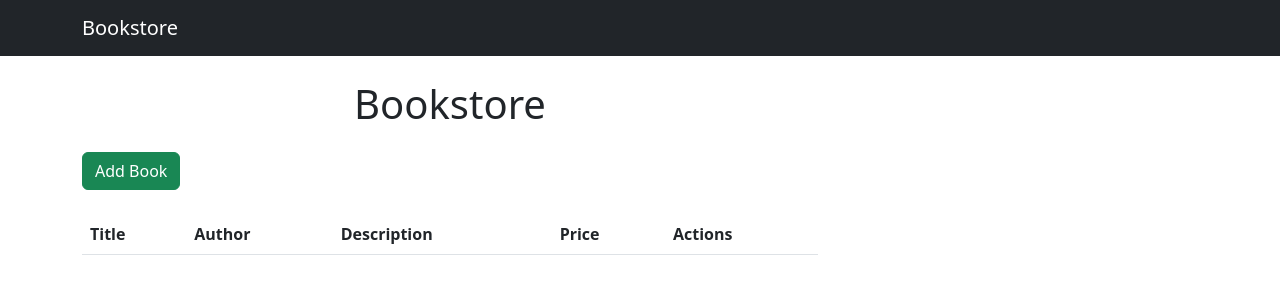
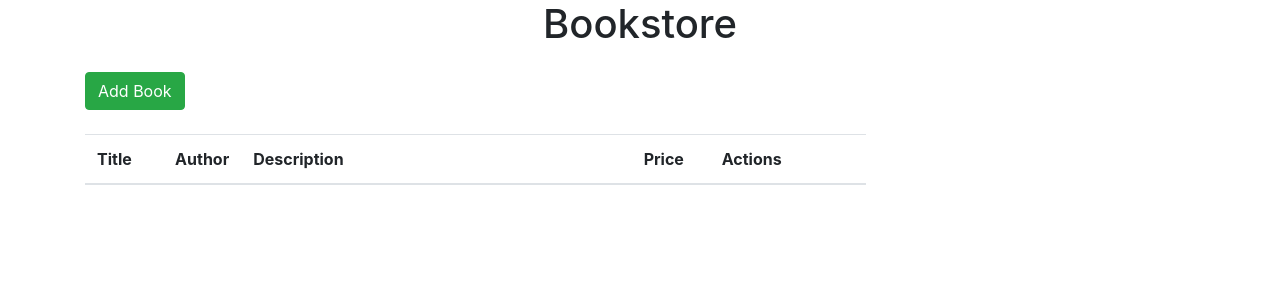
Before and after one commit to aaryamaster/Online-BookStore, a Flask app: page / in a window 1280 px wide. Shown: the top 300 px of the page. Run offline with Flask 3, Linux system fonts and the light colour scheme; lists and menus that the app fills with data are empty; some libraries are stand-ins or nearby versions.

Commit message:
deployment on google cloud

```diff
--- a/app.py
+++ b/app.py
@@ -1,9 +1,9 @@
-from flask import Flask, render_template, request, redirect, url_for
+from flask import Flask, render_template, request, redirect, url_for, flash
 from flask_sqlalchemy import SQLAlchemy
 from decimal import Decimal
 
 app = Flask(__name__)
-app.config['SQLALCHEMY_DATABASE_URI'] = 'mysql+pymysql://root:aaryamaster@localhost/bookstore'
+app.config['SQLALCHEMY_DATABASE_URI'] = 'mysql+pymysql://aarya:aarya123@/book?unix_socket=/cloudsql/online-bookstore-428523:us-central1:bookstore'
 app.config['SQLALCHEMY_TRACK_MODIFICATIONS'] = False
 app.secret_key = 'your_secret_key'  # Set your secret key for sessions
 db = SQLAlchemy(app)
@@ -26,8 +26,12 @@ with app.app_context():
 # Routes
 @app.route('/')
 def index():
-    books = Book.query.all()
-    return render_template('index.html', books=books)
+    try:
+        books = Book.query.all()
+        return render_template('index.html', books=books)
+    except Exception as e:
+        flash(f"Error retrieving books: {str(e)}", 'error')
+        return render_template('index.html', books=[])
 
 @app.route('/add_book', methods=['GET', 'POST'])
 def add_book():
@@ -35,26 +39,36 @@ def add_book():
         title = request.form['title']
         author = request.form['author']
         description = request.form['description']
-        price = Decimal(request.form['price'].strip('$'))  # Convert price to Decimal after stripping '$'
+        price_str = request.form['price']
+
+        try:
+            price = Decimal(price_str.strip('$'))
+        except ValueError:
+            flash('Invalid price format. Please enter a valid price.', 'error')
+            return redirect(url_for('add_book'))
 
         new_book = Book(title=title, author=author, description=description, price=price)
 
         try:
             db.session.add(new_book)
             db.session.commit()
+            flash('Book added successfully!', 'success')
             return redirect(url_for('index'))
         except Exception as e:
             db.session.rollback()
-            print(f"Error adding book: {e}")
-            # Handle the error as needed
-            return "Error adding book"
+            flash(f"Error adding book: {str(e)}", 'error')
 
     return render_template('add_book.html')
 
+
 @app.route('/books/<int:id>', methods=['GET'])
 def get_book(id):
-    book = Book.query.get_or_404(id)
-    return render_template('book_detail.html', book=book)
+    try:
+        book = Book.query.get_or_404(id)
+        return render_template('book_detail.html', book=book)
+    except Exception as e:
+        flash(f"Error retrieving book details: {str(e)}", 'error')
+        return redirect(url_for('index'))
 
 @app.route('/books/<int:id>/edit', methods=['GET', 'POST'])
 def edit_book(id):
@@ -64,32 +78,36 @@ def edit_book(id):
         book.title = request.form['title']
         book.author = request.form['author']
         book.description = request.form['description']
-        book.price = Decimal(request.form['price'].strip('$'))
+
+        try:
+            price_str = request.form['price']
+            book.price = Decimal(price_str.strip('$'))
+        except ValueError:
+            flash('Invalid price format. Please enter a valid price.', 'error')
+            return redirect(url_for('edit_book', id=id))
 
         try:
             db.session.commit()
+            flash('Book updated successfully!', 'success')
             return redirect(url_for('get_book', id=id))
         except Exception as e:
             db.session.rollback()
-            print(f"Error updating book: {e}")
-            # Handle the error as needed
-            return "Error updating book"
+            flash(f"Error updating book: {str(e)}", 'error')
 
     return render_template('edit_book.html', book=book)
 
 @app.route('/books/<int:id>/delete', methods=['POST'])
 def delete_book(id):
-    book = Book.query.get_or_404(id)
-
     try:
+        book = Book.query.get_or_404(id)
         db.session.delete(book)
         db.session.commit()
-        return redirect(url_for('index'))
+        flash('Book deleted successfully!', 'success')
     except Exception as e:
         db.session.rollback()
-        print(f"Error deleting book: {e}")
-        # Handle the error as needed
-        return "Error deleting book"
+        flash(f"Error deleting book: {str(e)}", 'error')
+
+    return redirect(url_for('index'))
 
 if __name__ == '__main__':
     app.run(debug=True)
--- a/app.yaml
+++ b/app.yaml
@@ -1,11 +1,11 @@
-runtime: python39  # or the appropriate Python runtime version you're using
+runtime: python39
 entrypoint: gunicorn -b :$PORT app:app
 
 instance_class: F2
 
 env_variables:
-  SQLALCHEMY_DATABASE_URI: "aarya:aarya123@online-bookstore-428523:us-central1:book"
+  SQLALCHEMY_DATABASE_URI: "mysql+pymysql://aarya:aarya123@/book?unix_socket=/cloudsql/online-bookstore-428523:us-central1:bookstore"
   JWT_SECRET_KEY: "your_jwt_secret_key"
 
 beta_settings:
-  cloud_sql_instances: "online-bookstore-428523:us-central1:book"
+  cloud_sql_instances: "online-bookstore-428523:us-central1:bookstore"
--- a/templates/add_book.html
+++ b/templates/add_book.html
@@ -1,10 +1,10 @@
 {% extends "base.html" %}
 
-{% block title %}Add Book - Bookstore{% endblock %}
+{% block title %}Add Book{% endblock %}
 
 {% block content %}
     <h1>Add Book</h1>
-    <form action="{{ url_for('edit_book', id=-1) }}" method="post">
+    <form action="{{ url_for('add_book') }}" method="post">
         <div class="mb-3">
             <label for="title" class="form-label">Title</label>
             <input type="text" class="form-control" id="title" name="title" required>
--- a/templates/base.html
+++ b/templates/base.html
@@ -2,34 +2,62 @@
 <html lang="en">
 <head>
     <meta charset="UTF-8">
-    <meta name="viewport" content="width=device-width, initial-scale=1.0">
-    <title>{% block title %}Bookstore{% endblock %}</title>
-    <!-- Bootstrap CSS -->
-    <link href="https://cdn.jsdelivr.net/npm/bootstrap@5.3.0/dist/css/bootstrap.min.css" rel="stylesheet">
-    <!-- Custom CSS -->
-    <link rel="stylesheet" href="{{ url_for('static', filename='style.css') }}">
+    <title>Bookstore</title>
+    <link rel="stylesheet" href="https://maxcdn.bootstrapcdn.com/bootstrap/4.0.0/css/bootstrap.min.css">
+    <link rel="stylesheet" href="path/to/your/custom/styles.css"> <!-- Include your custom styles file -->
+    <style>
+        /* Additional styles specific to this page */
+        .table {
+            width: 100%;
+            max-width: 100%;
+            margin-bottom: 1rem;
+            background-color: transparent;
+            table-layout: fixed; /* Change to fixed layout */
+        }
+
+        .table th,
+        .table td {
+            padding: 0.75rem;
+            vertical-align: top;
+            border-top: 1px solid #dee2e6;
+            word-wrap: break-word; /* Ensure text wraps */
+            overflow-wrap: break-word; /* Ensure text wraps */
+        }
+
+        .table th:nth-child(1),
+        .table td:nth-child(1) {
+            width: 10%; /* Adjust width of Title column */
+        }
+
+        .table th:nth-child(2),
+        .table td:nth-child(2) {
+            width: 10%; /* Adjust width of Author column */
+        }
+
+        .table th:nth-child(3),
+        .table td:nth-child(3) {
+            width: 50%; /* Adjust width of Description column */
+        }
+
+        .table th:nth-child(4),
+        .table td:nth-child(4) {
+            width: 10%; /* Adjust width of Price column */
+        }
+
+        .table th:nth-child(5),
+        .table td:nth-child(5) {
+            width: 20%; /* Adjust width of Actions column */
+        }
+
+        /* Adjust margin between buttons */
+        .btn-edit {
+            margin-right: 10px; /* Adjust the amount of space as needed */
+        }
+    </style>
 </head>
 <body>
-    <nav class="navbar navbar-expand-lg navbar-dark bg-dark">
-        <div class="container">
-            <a class="navbar-brand" href="{{ url_for('index') }}">Bookstore</a>
-        </div>
-    </nav>
-
-    <div class="container mt-4">
-        <div class="row">
-            <div class="col-md-8">
-                {% block content %}
-                {% endblock %}
-            </div>
-            <div class="col-md-4">
-                {% block sidebar %}
-                {% endblock %}
-            </div>
-        </div>
+    <div class="container">
+        {% block content %}{% endblock %}
     </div>
-
-    <!-- Bootstrap JS Bundle (popper.js included) -->
-    <script src="https://cdn.jsdelivr.net/npm/bootstrap@5.3.0/dist/js/bootstrap.bundle.min.js"></script>
 </body>
 </html>
--- a/templates/book_detail.html
+++ b/templates/book_detail.html
@@ -8,6 +8,8 @@
     <p><strong>Description:</strong> {{ book.description }}</p>
     <p><strong>Price:</strong> {{ book.price }}</p>
     <a href="{{ url_for('edit_book', id=book.id) }}" class="btn btn-warning">Edit</a>
-    <a href="{{ url_for('delete_book', id=book.id) }}" class="btn btn-danger">Delete</a>
+    <form action="{{ url_for('delete_book', id=book.id) }}" method="POST" style="display:inline-block;">
+        <button type="submit" class="btn btn-danger">Delete</button>
+    </form>
     <a href="{{ url_for('index') }}" class="btn btn-secondary">Back to List</a>
 {% endblock %}
--- a/templates/edit_book.html
+++ b/templates/edit_book.html
@@ -1,9 +1,9 @@
 {% extends "base.html" %}
 
-{% block title %}{% if book.id == -1 %}Add Book{% else %}Edit {{ book.title }}{% endif %} - Bookstore{% endblock %}
+{% block title %}Edit Book{% endblock %}
 
 {% block content %}
-    <h1>{% if book.id == -1 %}Add Book{% else %}Edit Book{% endif %}</h1>
+    <h1>Edit Book</h1>
     <form action="{{ url_for('edit_book', id=book.id) }}" method="post">
         <div class="mb-3">
             <label for="title" class="form-label">Title</label>
@@ -21,7 +21,7 @@
             <label for="price" class="form-label">Price</label>
             <input type="text" class="form-control" id="price" name="price" value="{{ book.price }}" required>
         </div>
-        <button type="submit" class="btn btn-primary">Submit</button>
+        <button type="submit" class="btn btn-primary">Update Book</button>
         <a href="{{ url_for('index') }}" class="btn btn-secondary">Cancel</a>
     </form>
 {% endblock %}
--- a/templates/index.html
+++ b/templates/index.html
@@ -2,8 +2,8 @@
 
 {% block content %}
     <h1 class="text-center mb-4">Bookstore</h1>
-    <a href="{{ url_for('edit_book', id=-1) }}" class="btn btn-success mb-4">Add Book</a>
-    <table class="table table-striped">
+    <a href="{{ url_for('add_book', id=-1) }}" class="btn btn-success mb-4">Add Book</a>
+    <table class="table table-striped table-responsive">
         <thead>
             <tr>
                 <th>Title</th>
@@ -18,23 +18,13 @@
             <tr>
                 <td>{{ book.title }}</td>
                 <td>{{ book.author }}</td>
-                <td>{{ book.description[:100] }}</td>
+                <td>{{ book.description }}</td>
                 <td>{{ book.price }}</td>
                 <td>
-                    <a href="{{ url_for('edit_book', id=book.id) }}" class="btn btn-warning btn-sm">
-                        <svg xmlns="http://www.w3.org/2000/svg" width="16" height="16" fill="currentColor" class="bi bi-pencil-fill" viewBox="0 0 16 16">
-                            <path d="M.146 11.354a.5.5 0 0 0 0 .707l2.147 2.146a.5.5 0 0 0 .708 0l8.647-8.646a.5.5 0 0 0 0-.708l-2.146-2.147a.5.5 0 0 0-.707 0L.146 11.354z"/>
-                            <path fill-rule="evenodd" d="M10.354.146a1 1 0 0 1 1.32.083l3.829 3.829a1 1 0 0 1 .083 1.32l-8.647 8.647a1 1 0 0 1-.708.293H5.5a1 1 0 0 1-1-1v-3.646a1 1 0 0 1 .293-.708z"/>
-                          </svg>
-                        Edit
-                    </a>
-                    <a href="{{ url_for('delete_book', id=book.id) }}" class="btn btn-danger btn-sm">
-                        <svg xmlns="http://www.w3.org/2000/svg" width="16" height="16" fill="currentColor" class="bi bi-trash-fill" viewBox="0 0 16 16">
-                            <path d="M1.5 5.5a.5.5 0 0 1 .5-.5h12a.5.5 0 0 1 .5.5V6h-13v-.5zm3.8-2.7a.5.5 0 0 1 .5-.5h3a.5.5 0 0 1 .5.5V4h-4V2.8zm8 .2V4H3V2h9.8z"/>
-                            <path fill-rule="evenodd" d="M2.5 6V14a1 1 0 0 0 1 1h8a1 1 0 0 0 1-1V6H2.5z"/>
-                          </svg>
-                        Delete
-                    </a>
+                    <a href="{{ url_for('edit_book', id=book.id) }}" class="btn btn-warning btn-sm mr-2">Edit</a>
+                    <form action="{{ url_for('delete_book', id=book.id) }}" method="post" style="display:inline;">
+                        <button type="submit" class="btn btn-danger btn-sm">Delete</button>
+                    </form>
                 </td>
             </tr>
             {% endfor %}
```
Also changed, not shown: static/css/styles.css (+30 -27 lines), requirements.txt (line endings or trailing spaces).
